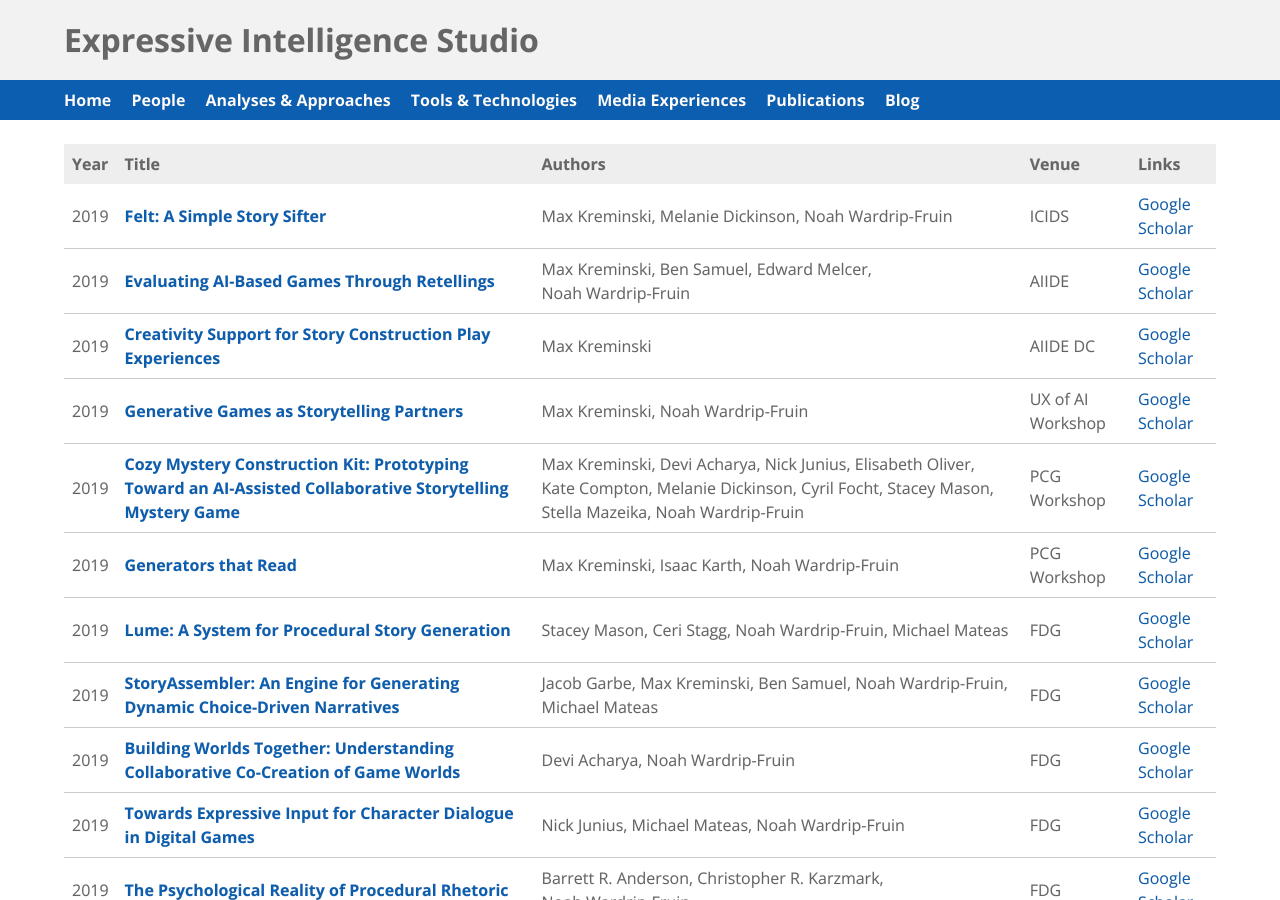
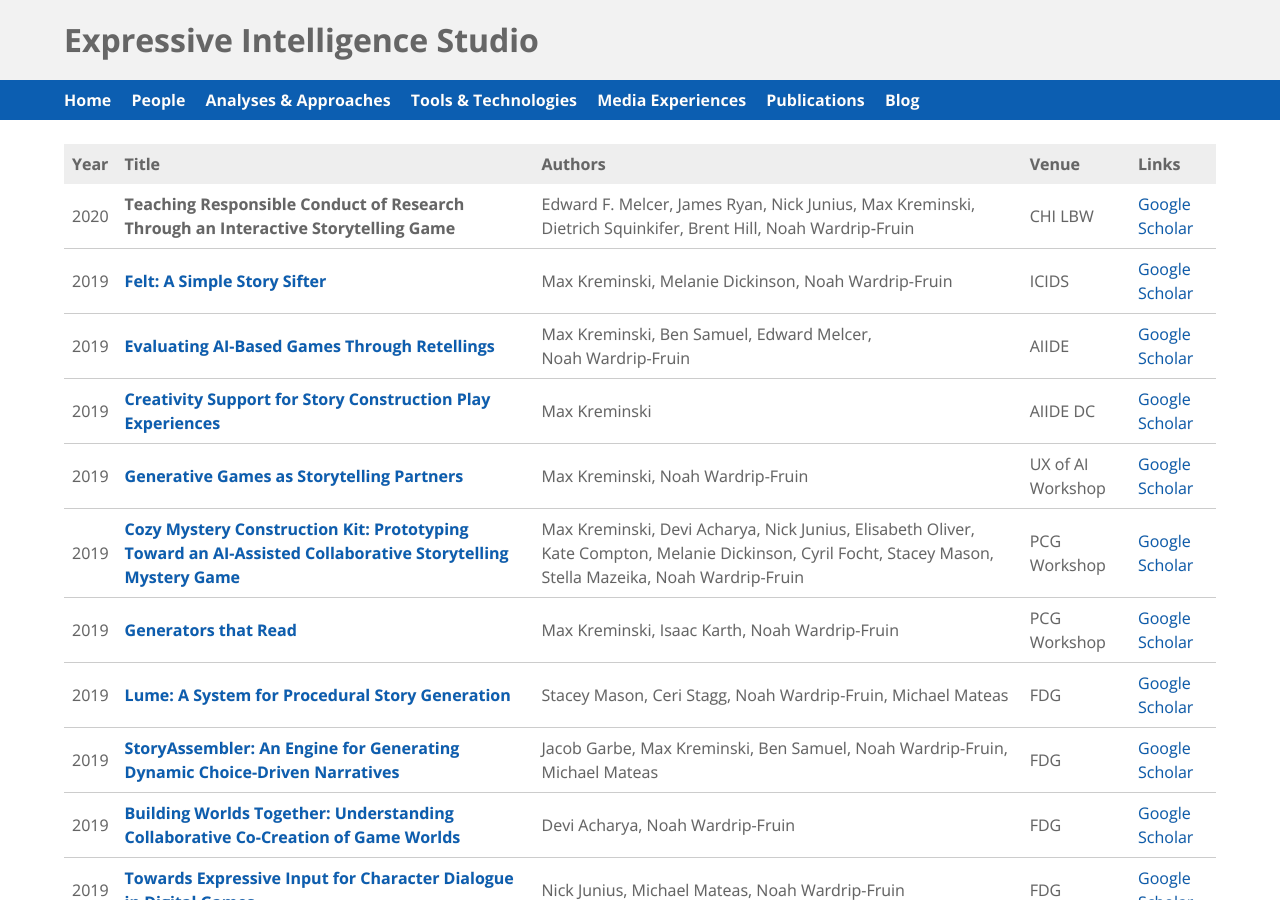
Before and after one commit to ExpressiveIntelligence/expressiveintelligence.github.io, a Jekyll site: the page built from publications/index.html, in a window 1280 px wide and 900 px high. Built offline with Jekyll 4.4.1, drawn with Linux system fonts in a browser that asks for light colours.

Commit message:
Add CHI LBW 2020 Academical paper

```diff
--- a/_data/publications.json
+++ b/_data/publications.json
@@ -1,4 +1,12 @@
 [
+{
+  "title": "Teaching Responsible Conduct of Research Through an Interactive Storytelling Game",
+  "url": "",
+  "authors": ["Edward F. Melcer", "James Ryan", "Nick Junius", "Max Kreminski", "Dietrich Squinkifer", "Brent Hill", "Noah&nbsp;Wardrip&#8209;Fruin"],
+  "year": "2020",
+  "venue": "CHI LBW",
+  "venue_long": "CHI Late-Breaking Work on Human Factors in Computing Systems"
+},
 {
   "title": "Felt: A Simple Story Sifter",
   "url": "https://mkremins.github.io/publications/Felt_SimpleStorySifter.pdf",
```
Also changed, not shown: 1 other file.
